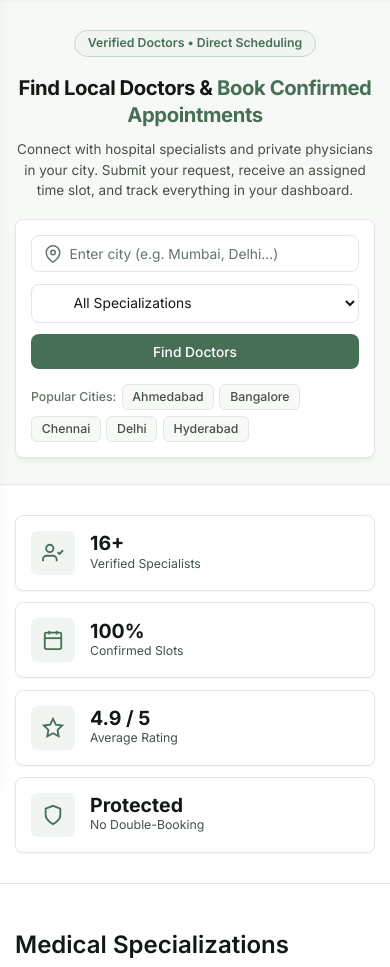
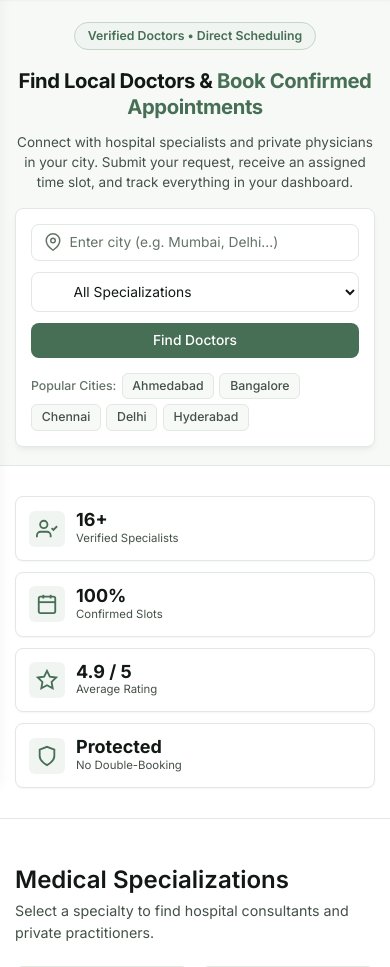
Before and after one commit to Adi-Saha-07/FindMyDOC, a Flask app: page / in a window 390 px wide. Shown: the part 65-1032 px from the top of the page. Run offline with Flask 3, Linux system fonts and the light colour scheme; data that the repository does not hold is empty; some libraries are stand-ins or nearby versions.

Commit message:
fix: mobile responsiveness adjustments for search and doctor details

```diff
--- a/static/css/style.css
+++ b/static/css/style.css
@@ -1198,7 +1199,7 @@ select.form-control {
 
   /* Tighter hero */
   .hero-section {
-    padding: 2rem 0 1.75rem;
+    padding: 1.5rem 0 1.25rem;
   }
 
   .hero-title {
@@ -1207,7 +1208,7 @@ select.form-control {
 
   .hero-subtitle {
     font-size: 0.9rem;
-    margin-bottom: 1.25rem;
+    margin-bottom: 1rem;
   }
 
   .hero-search-card {
@@ -1291,11 +1292,21 @@ select.form-control {
 
   /* Stat cards compact */
   .stat-card {
-    padding: 1rem;
+    padding: 0.85rem;
+    gap: 0.75rem;
+  }
+
+  .stat-icon {
+    width: 36px;
+    height: 36px;
   }
 
   .stat-val {
-    font-size: 1.3rem;
+    font-size: 1.2rem;
+  }
+
+  .stat-label {
+    font-size: 0.76rem;
   }
 
   /* Flash toasts full-width on mobile */
--- a/templates/search.html
+++ b/templates/search.html
@@ -5,7 +5,7 @@
 {% block content %}
 <div class="container">
   <!-- Top Search Filter Bar -->
-  <div style="padding: 2rem 0 1rem;">
+  <div class="search-top-area">
     <div class="card" style="padding: 1.25rem; margin-bottom: 1.5rem;">
       <form action="{{ url_for('main.search') }}" method="GET" class="search-bar-form" id="searchFilterTopForm">
         <div class="search-input-group autocomplete-wrapper">
```
Also changed, not shown: other parts of static/css/style.css (+49 -2 lines), static/img/hero_doctor.jpg (added).
